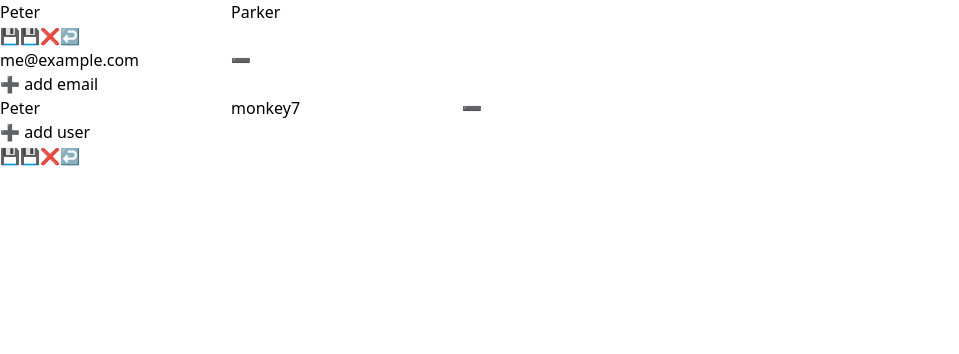
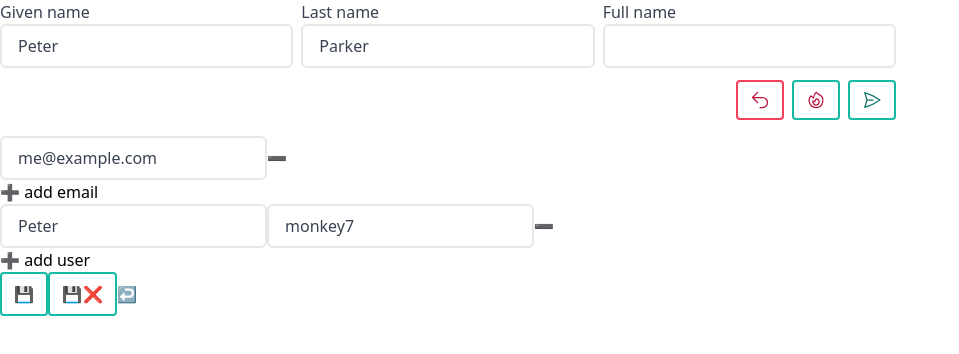
Before and after one commit to rodogir/my-form, a React (Vite) app: page / in a window 1280 px wide. Shown: the top 354 px of the page, without its empty margins (0-959 px from the left). Built offline with nearby package versions, Linux system fonts and the light colour scheme.

Commit message:
make forms a bit nicer

```diff
--- a/package.json
+++ b/package.json
@@ -9,6 +9,7 @@
     "preview": "vite preview"
   },
   "dependencies": {
+    "@heroicons/react": "^2.0.11",
     "immer": "^9.0.15",
     "react": "^18.2.0",
     "react-dom": "^18.2.0"
--- a/src/App.tsx
+++ b/src/App.tsx
@@ -3,7 +3,7 @@ import { Simple } from "./examples/Simple";
 
 export function App() {
   return (
-    <div>
+    <div className="flex flex-col gap-4">
       <Simple />
       <FieldArray />
     </div>
--- a/src/examples/FieldArray.tsx
+++ b/src/examples/FieldArray.tsx
@@ -1,7 +1,7 @@
 import { Fragment } from "react";
-import { SubmitButton, TextInputField } from "../form/TextInputField";
 import { Form, useFieldArray, useForm } from "../form/useForm";
 import { FormStateMessage, waitFor } from "./helpers";
+import { SubmitButton, TextInputField } from "./components";
 
 export function FieldArray() {
   const form = useForm({
--- a/src/examples/Simple.tsx
+++ b/src/examples/Simple.tsx
@@ -1,6 +1,7 @@
-import { SubmitButton, TextInputField } from "../form/TextInputField";
 import { Form, useForm } from "../form/useForm";
+import { ResetButton, SubmitButton, TextInputField } from "./components";
 import { FormStateMessage, waitFor } from "./helpers";
+import { FireIcon } from "@heroicons/react/24/outline";
 
 export function Simple() {
   const form = useForm({
@@ -25,23 +26,19 @@ export function Simple() {
       id="sample-1"
       formInstance={form}
       onSubmit={simulateSubmit}
-      className="flex-col"
+      className="flex flex-col gap-3 max-w-4xl"
     >
-      <div className="flex">
-        <TextInputField name="firstName" />
-        <TextInputField name="lastName" />
-        <TextInputField name="fullName" />
+      <div className="grid grid-cols-3 gap-2">
+        <TextInputField name="firstName" label="Given name" />
+        <TextInputField name="lastName" label="Last name" />
+        <TextInputField name="fullName" label="Full name" />
       </div>
-      <div className="flex">
-        <SubmitButton name="submit" value="success">
-          💾
+      <div className="flex gap-2 justify-end">
+        <ResetButton onClick={form.reset} />
+        <SubmitButton name="submit" value="error">
+          <FireIcon className="h-5 w-5 text-rose-700" />
         </SubmitButton>
-        <SubmitButton name="submit" value="error">
-          💾❌
-        </SubmitButton>
-        <button type="button" onClick={form.reset}>
-          ↩️
-        </button>
+        <SubmitButton name="submit" value="success" />
       </div>
       <FormStateMessage />
     </Form>
--- /dev/null
+++ b/src/examples/components.tsx
@@ -0,0 +1,73 @@
+import {
+  ArrowUturnLeftIcon,
+  PaperAirplaneIcon,
+} from "@heroicons/react/24/outline";
+import { ReactNode, useId } from "react";
+import { useFormField } from "../form/useForm";
+
+interface TextInputFieldProps {
+  name: string;
+  label?: string;
+}
+
+export function TextInputField({ name, label }: TextInputFieldProps) {
+  const props = useFormField(name);
+  const id = useId();
+  return (
+    <div>
+      {label && (
+        <label htmlFor={id} className="text-gray-700 mb-2">
+          {label}
+        </label>
+      )}
+      <input
+        id={id}
+        type="text"
+        className="appearance-none block w-full px-4 py-2 text-gray-700 bg-white border-2 border-gray-200 rounded-md focus:border-teal-400 focus:ring-teal-300 focus:ring-opacity-40 focus:outline-none focus:ring"
+        {...props}
+      />
+    </div>
+  );
+}
+
+export function SubmitButton({
+  name,
+  value,
+  children,
+}: {
+  name: string;
+  value: string;
+  children?: ReactNode;
+}) {
+  const { onChange } = useFormField(name);
+
+  return (
+    <button
+      type="submit"
+      name={name}
+      value={value}
+      onClick={onChange}
+      className="px-3 py-2 font-medium tracking-wide capitalize transition-colors duration-300 transform bg-white border-2 border-teal-500 rounded hover:bg-teal-100 focus:outline-none focus:ring focus:ring-teal-300 focus:ring-opacity-80 text-teal-700"
+    >
+      {children ?? <PaperAirplaneIcon className="h-5 w-5" />}
+    </button>
+  );
+}
+
+export function ResetButton({
+  children,
+  onClick,
+}: {
+  children?: ReactNode;
+  onClick?: () => void;
+}) {
+  return (
+    <button
+      type="button"
+      onClick={onClick}
+      className="px-3 py-2 font-medium tracking-wide capitalize transition-colors duration-300 transform bg-white border-2 border-rose-500 rounded hover:bg-rose-100 focus:outline-none focus:ring focus:ring-rose-300 focus:ring-opacity-80 text-rose-700"
+    >
+      {children ?? <ArrowUturnLeftIcon className="h-5 w-5" />}
+    </button>
+  );
+}
--- a/src/form/TextInputField.tsx
+++ /dev/null
@@ -1,29 +0,0 @@
-import { ReactNode } from "react";
-import { useFormField } from "./useForm";
-
-interface TextInputFieldProps {
-  name: string;
-}
-
-export function TextInputField({ name }: TextInputFieldProps) {
-  const props = useFormField(name);
-  return <input type="text" {...props} />;
-}
-
-export function SubmitButton({
-  name,
-  value,
-  children,
-}: {
-  name: string;
-  value: string;
-  children?: ReactNode;
-}) {
-  const { onChange } = useFormField(name);
-
-  return (
-    <button type="submit" name={name} value={value} onClick={onChange}>
-      {children}
-    </button>
-  );
-}
```
Also changed, not shown: 1 other file (tests, documents, lock files or other folders).
